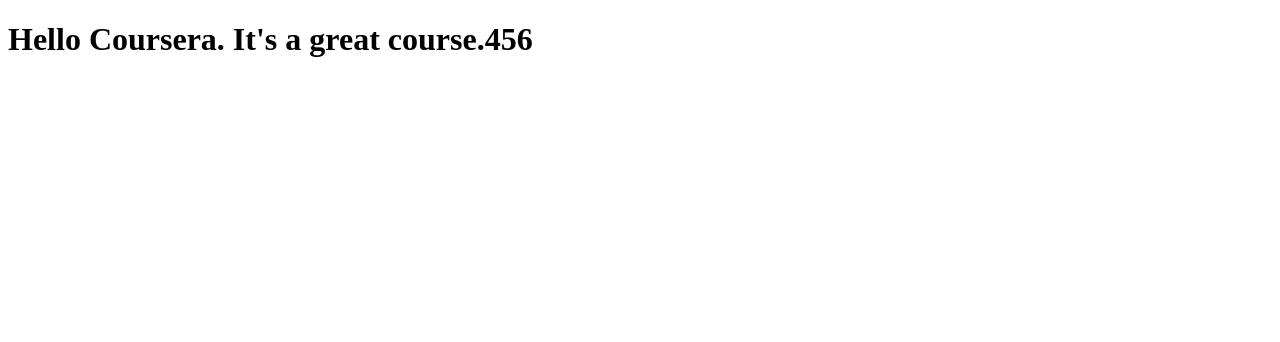
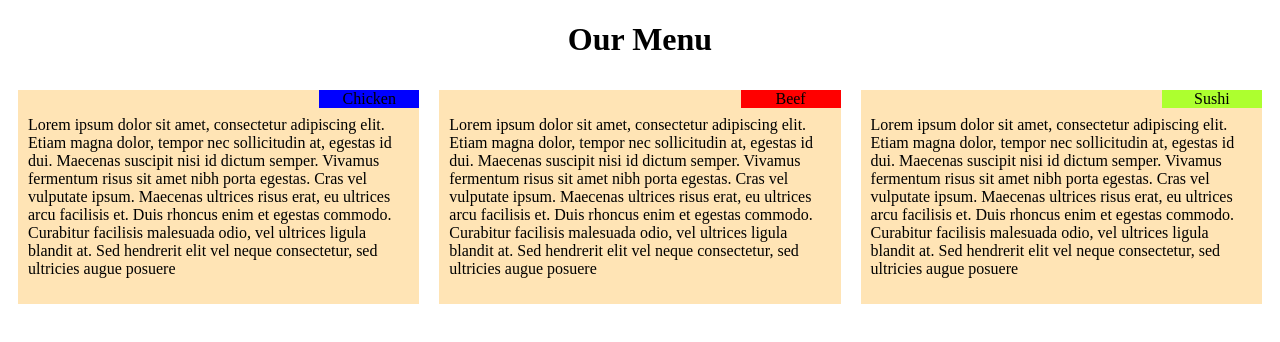
Before and after one commit to charlesf62/coursera-test, a plain HTML site: page site/index.html in a window 1280 px wide. Drawn offline with Linux system fonts and the light colour scheme.

Commit message:
Merge remote-tracking branch 'origin/gh-pages' into gh-pages

```diff
--- a/site/index.html
+++ b/site/index.html
@@ -2,9 +2,36 @@
 <html>
 <head>
 	<meta charset="utf-8">
+	<meta http-equiv="X-UA-Compatible" content="IE=edge">
+	<meta name="viewport" content="width=device-width, initial-scale=1">
+
+		<!-- HTML5 shim and Respond.js for IE8 support of HTML5 elements and media queries -->
+	<!-- WARNING: Respond.js doesn't work if you view the page via file:// -->
+	<!--[if lt IE 9]>
+	<script src="https://oss.maxcdn.com/html5shiv/3.7.2/html5shiv.min.js"></script>
+	<script src="https://oss.maxcdn.com/respond/1.4.2/respond.min.js"></script>
+	<![endif]-->
+
 	<title>Hello Coursera</title>
+	<link rel="stylesheet" href="css/styles.css">
 </head>
+
 <body>
-<h1>Hello Coursera. It's a great course.456</h1>
+<h1 id="tittle">Our Menu</h1>
+<section id="chickenDescr" class="col-md-4 col-sm-6 col-xs-12 col-lg-4">
+    <p id="chickenName" class="special">Chicken</p>
+    <p>Lorem ipsum dolor sit amet, consectetur adipiscing elit. Etiam magna dolor, tempor nec sollicitudin at, egestas id dui. Maecenas suscipit nisi id dictum semper. Vivamus fermentum risus sit amet nibh porta egestas. Cras vel vulputate ipsum. Maecenas ultrices risus erat, eu ultrices arcu facilisis et. Duis rhoncus enim et egestas commodo. Curabitur facilisis malesuada odio, vel ultrices ligula blandit at. Sed hendrerit elit vel neque consectetur, sed ultricies augue posuere</p>
+</section>
+
+<section id="beefDescr" class="col-md-4 col-sm-6 col-xs-12 col-lg-4">
+    <p id="beefName" class="special">Beef</p>
+    <p>Lorem ipsum dolor sit amet, consectetur adipiscing elit. Etiam magna dolor, tempor nec sollicitudin at, egestas id dui. Maecenas suscipit nisi id dictum semper. Vivamus fermentum risus sit amet nibh porta egestas. Cras vel vulputate ipsum. Maecenas ultrices risus erat, eu ultrices arcu facilisis et. Duis rhoncus enim et egestas commodo. Curabitur facilisis malesuada odio, vel ultrices ligula blandit at. Sed hendrerit elit vel neque consectetur, sed ultricies augue posuere</p>
+
+</section>
+
+<section id="sushiDescr" class="col-md-4 col-sm-6 col-xs-12 col-lg-4">
+    <p id="sushiName"class="special">Sushi</p>
+    <p>Lorem ipsum dolor sit amet, consectetur adipiscing elit. Etiam magna dolor, tempor nec sollicitudin at, egestas id dui. Maecenas suscipit nisi id dictum semper. Vivamus fermentum risus sit amet nibh porta egestas. Cras vel vulputate ipsum. Maecenas ultrices risus erat, eu ultrices arcu facilisis et. Duis rhoncus enim et egestas commodo. Curabitur facilisis malesuada odio, vel ultrices ligula blandit at. Sed hendrerit elit vel neque consectetur, sed ultricies augue posuere</p>
+</section>
 </body>
 </html>
```
